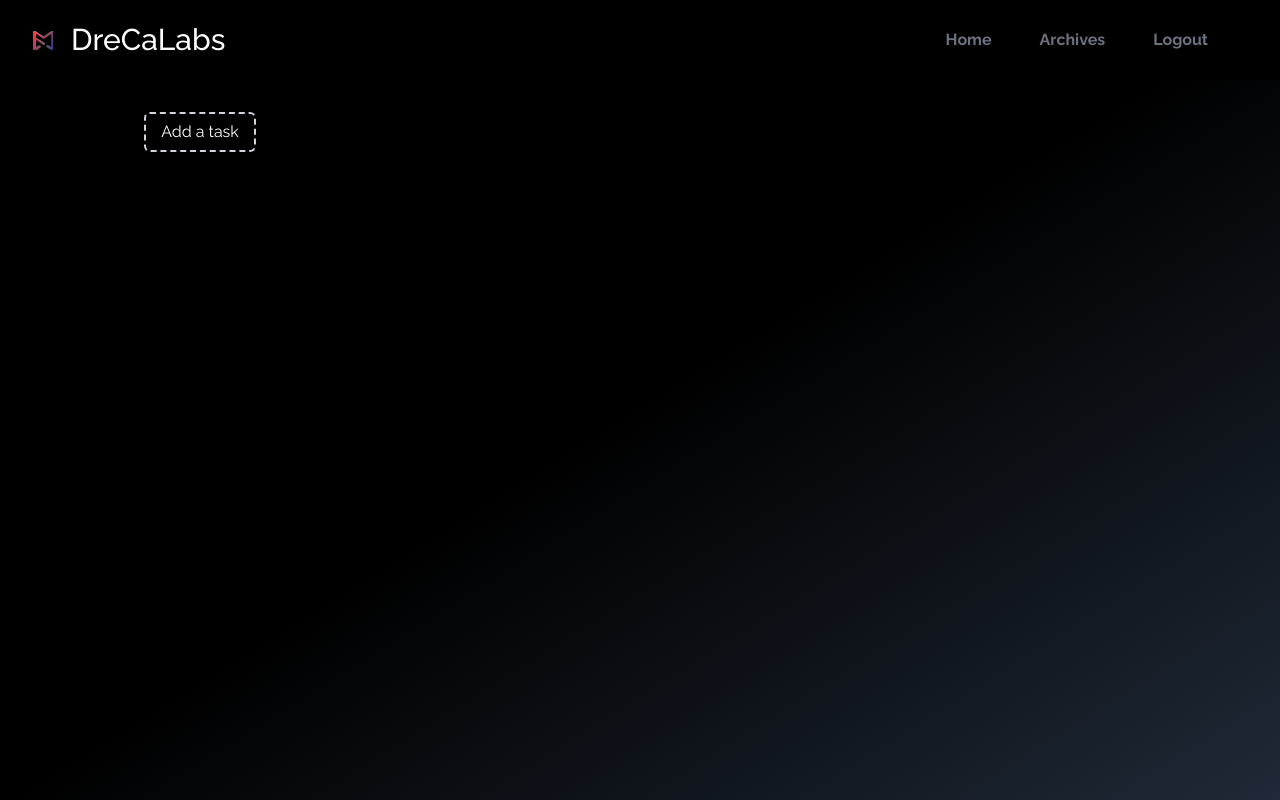
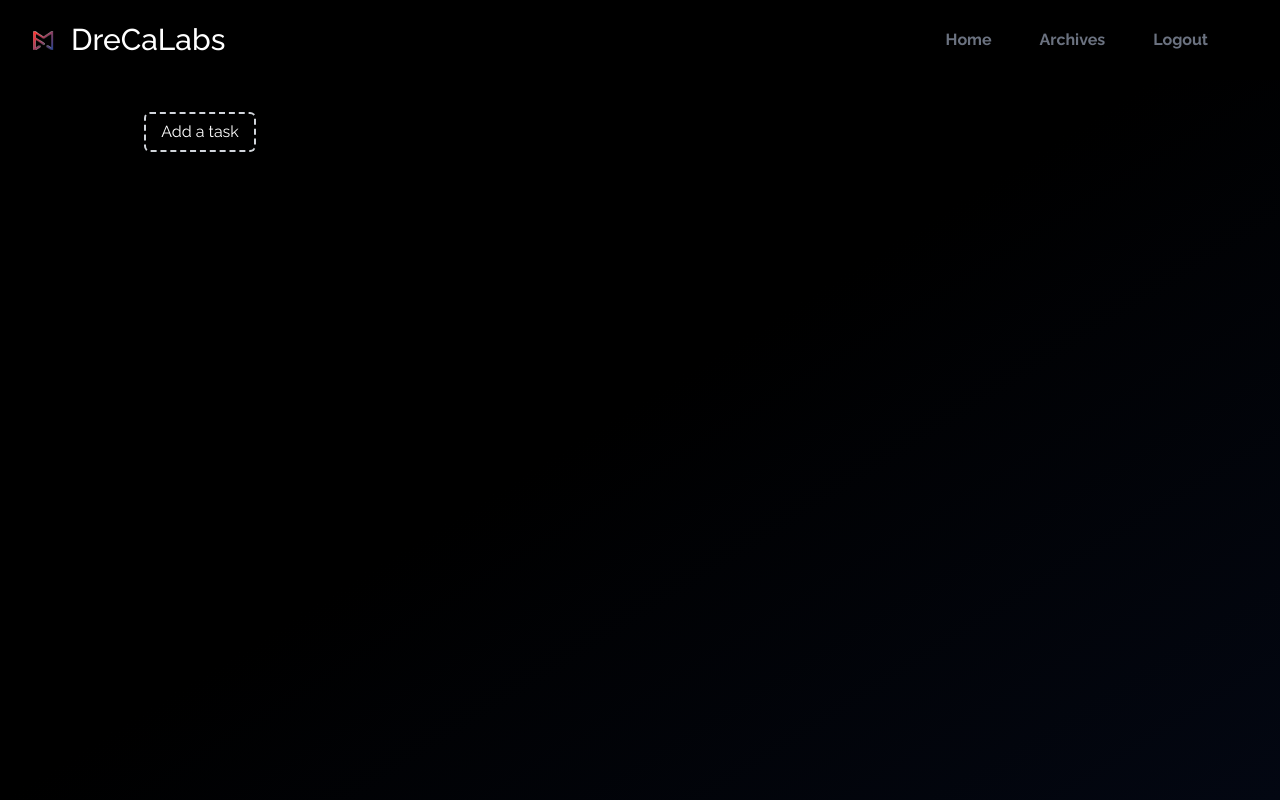
Before and after one commit to abhiiishek07/DreCaLabs-Assignment, a React (Create React App) app: page / in a window 1280 px wide. Built offline with nearby package versions, Linux system fonts and the light colour scheme.

Commit message:
changed home bg

```diff
--- a/src/pages/Home.jsx
+++ b/src/pages/Home.jsx
@@ -18,7 +18,7 @@ function Home() {
   return (
     <>
       <Navbar />
-      <div className="h-fit min-h-screen  w-full bg-gradient-to-br from-black via-black to-gray-800">
+      <div className="h-fit min-h-screen  w-full bg-gradient-to-br from-black via-black to-gray-950">
         <div className="h-auto max-w-screen-lg mx-auto flex text-white flex-col">
           <div
             className="mt-28 ml-4 my-3 cursor-pointer hover:scale-105 duration-500  rounded-md border-dashed border-2 border-gray-300  h-10 flex justify-center items-center w-28 text-white"
```
